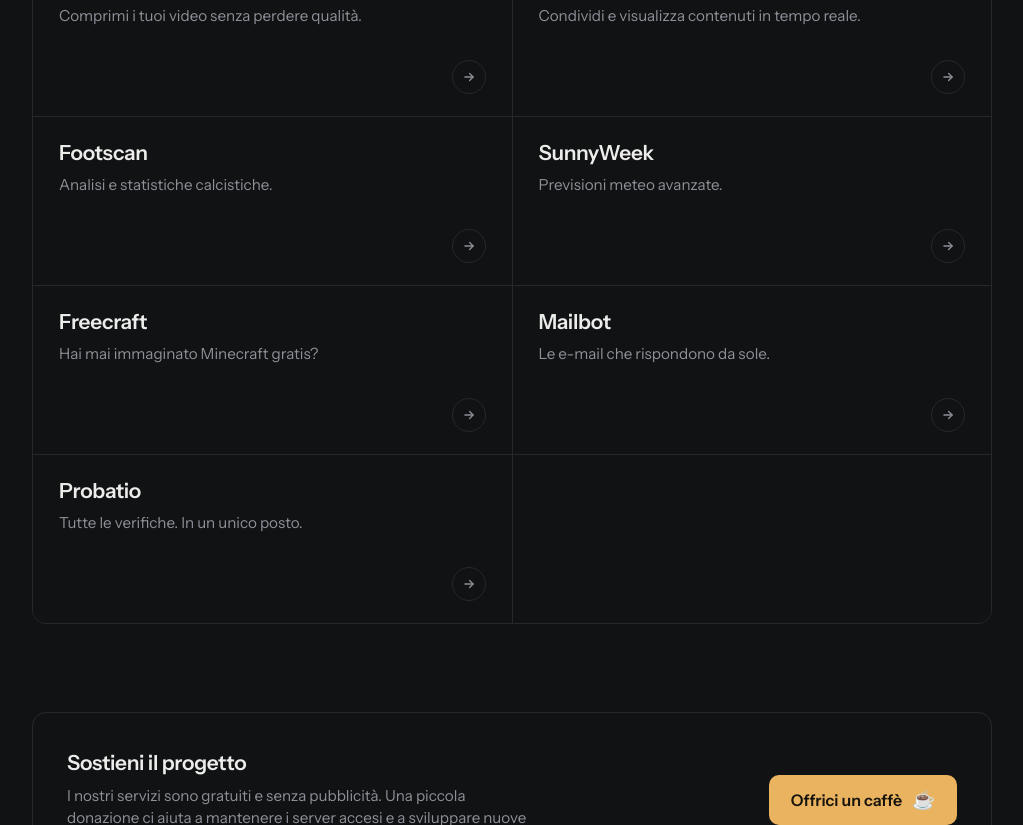
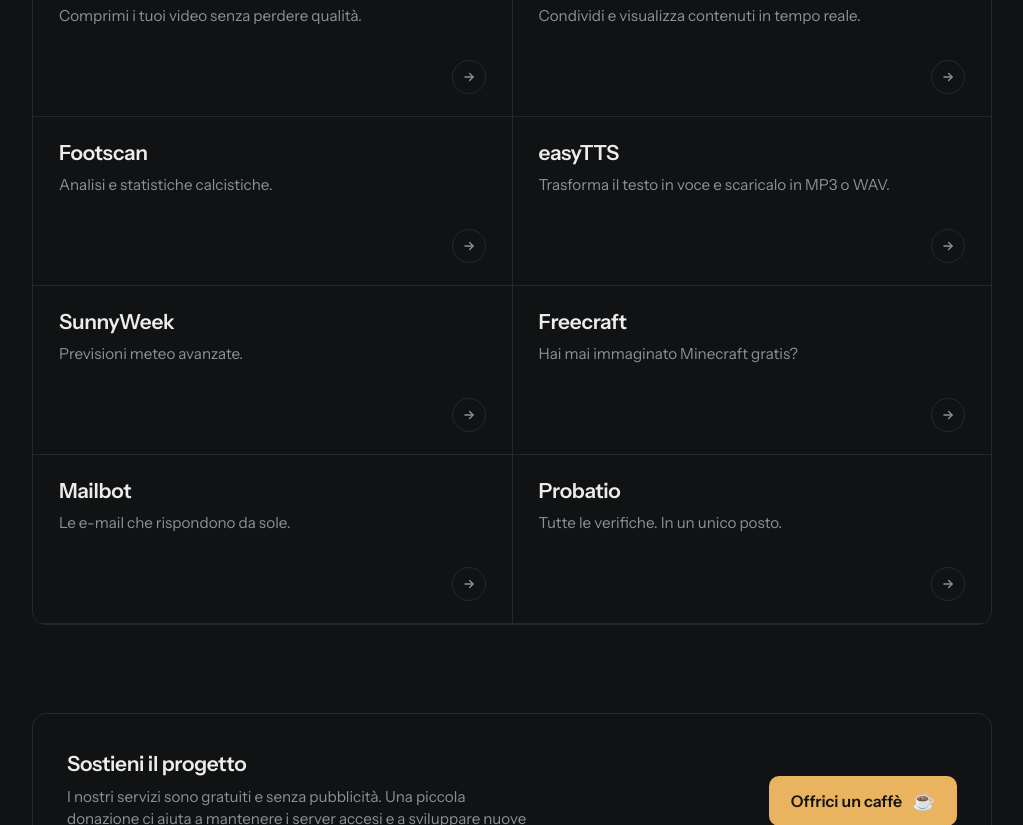
Before and after one commit to Pietro352/click, a plain HTML site: page index.html in a window 1280 px wide. Shown: the part 729-1554 px from the top of the page, without its empty margins (128-1151 px from the left). Drawn offline with Linux system fonts and the light colour scheme.

Commit message:
Aggiunto easyTTS alla dashboard

```diff
--- a/index.html
+++ b/index.html
@@ -308,6 +308,12 @@
                     <span class="service-open" aria-hidden="true"><svg width="14" height="14" viewBox="0 0 24 24" fill="none" stroke="currentColor" stroke-width="2.2" stroke-linecap="round" stroke-linejoin="round"><path d="M5 12h14"/><path d="M13 6l6 6-6 6"/></svg></span>
                 </a>
 
+                <a class="service" href="https://pietro352.github.io/easytts/" target="_blank" rel="noopener">
+                    <h2 class="service-name">easyTTS</h2>
+                    <p class="service-desc">Trasforma il testo in voce e scaricalo in MP3 o WAV.</p>
+                    <span class="service-open" aria-hidden="true"><svg width="14" height="14" viewBox="0 0 24 24" fill="none" stroke="currentColor" stroke-width="2.2" stroke-linecap="round" stroke-linejoin="round"><path d="M5 12h14"/><path d="M13 6l6 6-6 6"/></svg></span>
+                </a>
+
                 <a class="service" href="https://pietro352.github.io/sunnyweek/" target="_blank" rel="noopener">
                     <h2 class="service-name">SunnyWeek</h2>
                     <p class="service-desc">Previsioni meteo avanzate.</p>
```
